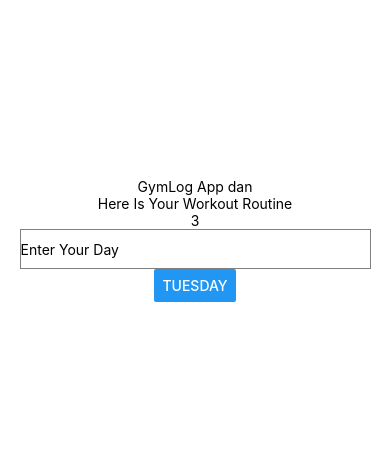
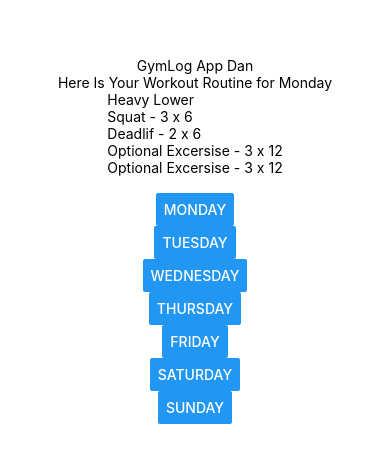
Before and after one commit to DNYLA/GymLog, a React Native app: screen / in a window 390 px wide. Shown: the part 182-644 px from the top of the page. Built offline with nearby package versions, Linux system fonts and the light colour scheme.

Commit message:
Created Functional Components

```diff
--- a/App.tsx
+++ b/App.tsx
@@ -1,44 +1,11 @@
-import { StatusBar } from 'expo-status-bar';
-import React, { useState } from 'react';
-import { Button, StyleSheet, Text, TextInput, View } from 'react-native';
+import React from 'react';
+import { StyleSheet, View } from 'react-native';
+import Home from './src/Screens/Home';
 
 export default function App() {
-  const [day, setDay] = useState('monday');
-  const workout = {
-    monday: {
-      name: 'Heavy Lower',
-      squat: {
-        sets: 3,
-        reps: 6,
-      },
-      deadlift: {
-        sets: 2,
-        reps: 6,
-      },
-    },
-    tuesday: {
-      name: 'Heavy Upper',
-      benchPress: {
-        name: 'Bench Press',
-        sets: 3,
-        reps: 6,
-      },
-    },
-  };
-  const name = 'dan';
   return (
     <View style={styles.container}>
-      <Text>GymLog App {name}</Text>
-      <Text>Here Is Your Workout Routine</Text>
-      <Text>{workout.monday.squat.sets}</Text>
-      <TextInput style={styles.inputBox} defaultValue="Enter Your Day" />
-      <StatusBar style="auto" />
-      <Button
-        onPress={() => {
-          setDay('tuesday');
-        }}
-        title="Tuesday"
-      />
+      <Home />
     </View>
   );
 }
--- a/app.json
+++ b/app.json
@@ -23,7 +23,8 @@
       "adaptiveIcon": {
         "foregroundImage": "./assets/adaptive-icon.png",
         "backgroundColor": "#FFFFFF"
-      }
+      },
+      "package": "dan.gymlog.com"
     },
     "web": {
       "favicon": "./assets/favicon.png"
--- a/package.json
+++ b/package.json
@@ -8,6 +8,7 @@
     "eject": "expo eject"
   },
   "dependencies": {
+    "@types/node": "^16.11.4",
     "expo": "~43.0.0",
     "expo-status-bar": "~1.1.0",
     "react": "17.0.1",
--- /dev/null
+++ b/src/Components/WorkoutDay.tsx
@@ -0,0 +1,29 @@
+import { Text, View } from 'react-native';
+import { Day, Workout } from '../utils/types';
+import React from 'react';
+
+export type Props = {
+  workout: Day;
+};
+
+export const WorkoutDay = ({ workout }: Props) => {
+  if (workout.exercises.length > 0)
+    return (
+      <View>
+        <Text>
+          {workout.name}
+          {'\n'}
+        </Text>
+        {workout.exercises.map((x: any, i: any) => (
+          <View key={i}>
+            <Text>
+              {x.name} - {x.sets} x {x.reps}
+            </Text>
+          </View>
+        ))}
+      </View>
+    );
+  else {
+    return <Text>No Workout Planned Today!</Text>;
+  }
+};
--- /dev/null
+++ b/src/Screens/Home.tsx
@@ -0,0 +1,64 @@
+import { StatusBar } from 'expo-status-bar';
+import React, { useState } from 'react';
+import { Button, StyleSheet, Text, View } from 'react-native';
+import workoutData from '../../workout.json';
+import { WorkoutDay } from '../Components/WorkoutDay';
+import { Day, Week } from '../utils/types';
+
+const Home = () => {
+  const [day, setDay] = useState<Week>(Week.Monday);
+  const dayDisplay = [
+    'Monday',
+    'Tuesday',
+    'Wednesday',
+    'Thursday',
+    'Friday',
+    'Saturday',
+    'Sunday',
+  ];
+
+  //Rework to include DAY somewhere in the array (Currently assumes index 0 = Monday index 6 = Saturday)
+  const workout = workoutData;
+  const name = 'Dan';
+
+  return (
+    <View style={styles.container}>
+      <Text>GymLog App {name}</Text>
+      <Text>
+        Here Is Your Workout Routine for {Week[day]}
+        {'\n'}
+      </Text>
+
+      <WorkoutDay workout={workout[day]} />
+
+      <StatusBar style="auto" />
+      <Text>{'\n'}</Text>
+      {dayDisplay.map((day, i) => (
+        <Button
+          key={i}
+          onPress={() => {
+            setDay(i);
+          }}
+          title={day}
+        />
+      ))}
+    </View>
+  );
+};
+
+const styles = StyleSheet.create({
+  container: {
+    flex: 1,
+    backgroundColor: '#fff',
+    alignItems: 'center',
+    justifyContent: 'center',
+  },
+  inputBox: {
+    height: 40,
+    width: '90%',
+    borderColor: 'gray',
+    borderWidth: 1,
+  },
+});
+
+export default Home;
--- /dev/null
+++ b/src/utils/types.ts
@@ -0,0 +1,20 @@
+export type Workout = {
+  name: string;
+  sets: number;
+  reps: number;
+};
+
+export type Day = {
+  name: string;
+  exercises: Workout[];
+};
+
+export enum Week {
+  Monday,
+  Tuesday,
+  Wednesday,
+  Thursday,
+  Friday,
+  Saturday,
+  Sunday,
+}
--- /dev/null
+++ b/workout.json
@@ -0,0 +1,58 @@
+[
+  {
+    "name": "Heavy Lower",
+    "exercises": [
+      { "name": "Squat", "sets": 3, "reps": 6 },
+      { "name": "Deadlif", "sets": 2, "reps": 6 },
+      { "name": "Optional Excersise", "sets": 3, "reps": 12 },
+      { "name": "Optional Excersise", "sets": 3, "reps": 12 }
+    ]
+  },
+  {
+    "name": "Heavy Upper",
+    "exercises": [
+      { "name": "Bench Press", "sets": 3, "reps": 6 },
+      { "name": "Primary Upper Back Exercise", "sets": 3, "reps": 6 },
+      { "name": "Shoulder Excercise", "sets": 1, "reps": 6 },
+      { "name": "Upper Back Exercise #2", "sets": 1, "reps": 6 },
+      { "name": "Optional Excersise", "sets": 3, "reps": 12 },
+      { "name": "Optional Excersise", "sets": 3, "reps": 12 }
+    ]
+  },
+  {
+    "name": "Wednesday",
+    "exercises": []
+  },
+  {
+    "name": "Thursday",
+    "exercises": [
+      { "name": "Back Squat", "sets": 5, "reps": 8 },
+      { "name": "Deadlift", "sets": 3, "reps": 9 },
+      { "name": "Hamstring Curl", "sets": 3, "reps": 12 },
+      { "name": "Calf Raise", "sets": 5, "reps": 15 },
+      { "name": "Optional Excersise", "sets": 4, "reps": 12 },
+      { "name": "Optional Excersise", "sets": 4, "reps": 12 }
+    ]
+  },
+  {
+    "name": "Friday",
+    "exercises": [
+      { "name": "Bench Press", "sets": 4, "reps": 8 },
+      { "name": "Incline Bench Press", "sets": 4, "reps": 8 },
+      { "name": "Upper Back Exercise #1", "sets": 4, "reps": 8 },
+      { "name": "Upper Back Exercise #2", "sets": 4, "reps": 8 },
+      { "name": "Shoulder Exercise", "sets": 3, "reps": 10 },
+      { "name": "Bicep Exercise", "sets": 3, "reps": 10 },
+      { "name": "Optional Excersise", "sets": 4, "reps": 12 },
+      { "name": "Optional Excersise", "sets": 4, "reps": 12 }
+    ]
+  },
+  {
+    "name": "Saturday",
+    "exercises": []
+  },
+  {
+    "name": "Sunday",
+    "exercises": []
+  }
+]
```
Also changed, not shown: 1 other file (tests, documents, lock files or other folders).
